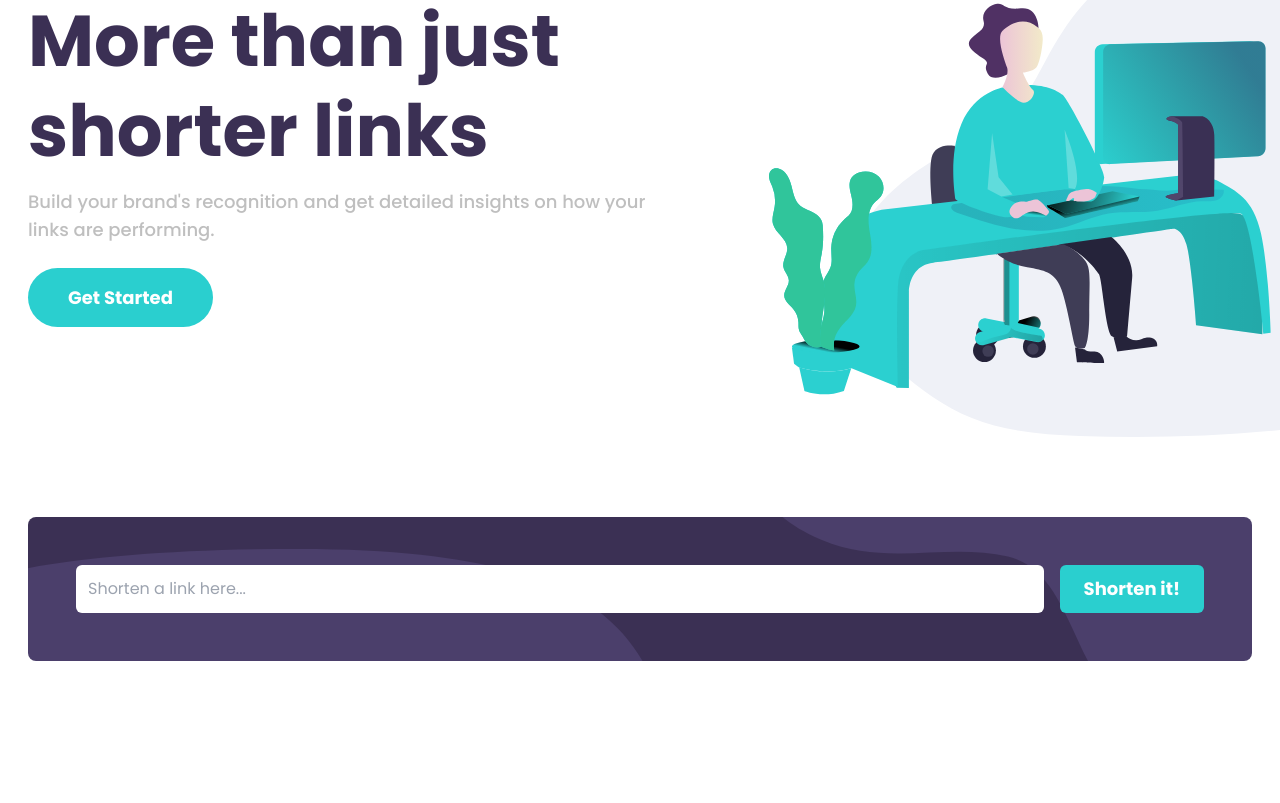
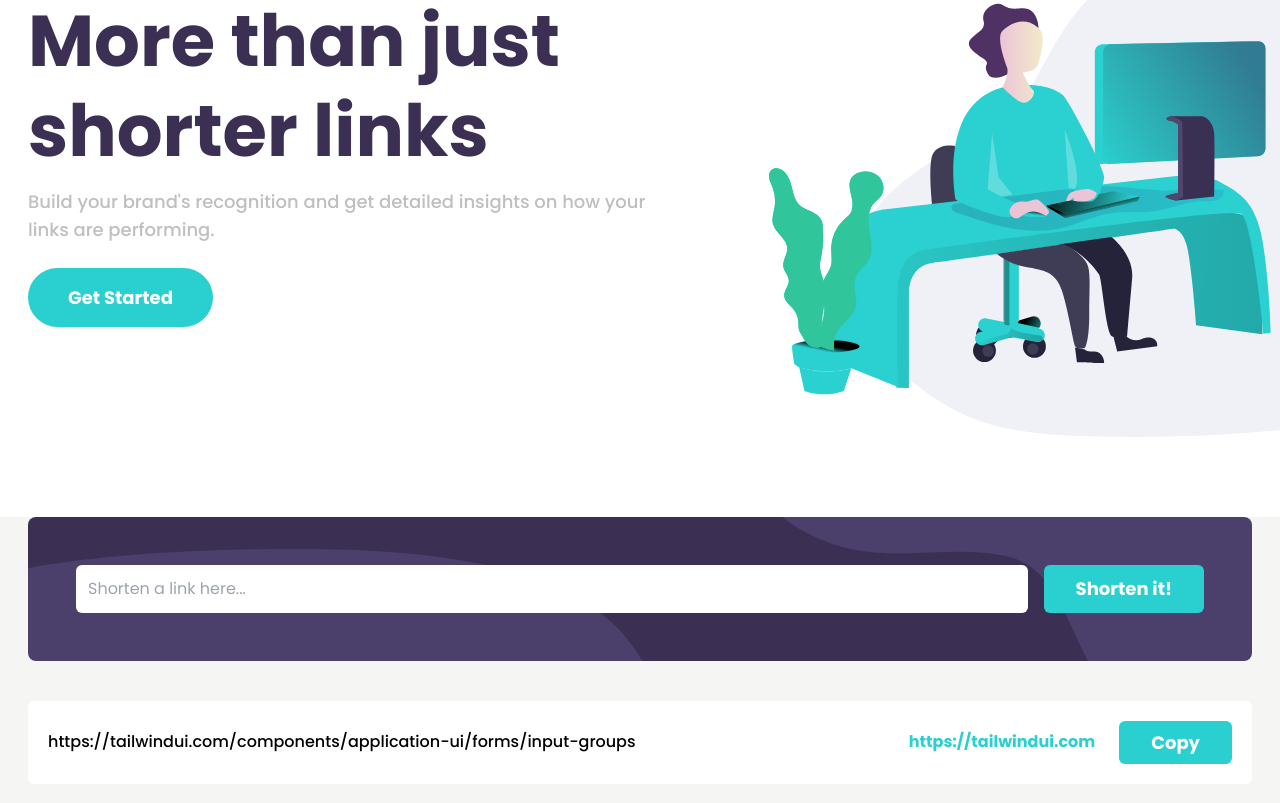
Before and after one commit to Kaspi-Chan/url-shortening-api-master, a React (Vite) app: page / in a window 1280 px wide. Shown: the part 225-1028 px from the top of the page. Before the commit the page ends 926 px from the top, so only its background shows below. Built offline with nearby package versions, Linux system fonts and the light colour scheme.

Commit message:
Create and style copied links card

```diff
--- a/src/components/LinkSection.jsx
+++ b/src/components/LinkSection.jsx
@@ -1,12 +1,19 @@
 import React from "react";
 import PrimaryButton from "./PrimaryButton";
+import ShortenedLinkCard from "./ShortenedLinkCard";
 
 const LinkSection = () => {
   return (
-    <section className="container mx-auto md:px-7 2xl:px-20 px-5">
+    <section className="container mx-auto md:px-7 2xl:px-20 px-5 bg-stone-100 pb-10">
       <div className="mt-20 mb-10 px-5 py-6 lg:px-12 lg:py-12 rounded-lg gap-4 flex flex-col lg:flex-row justify-center lg:justify-stretch items-stretch bg-primary-violet bg-shorten-mobile lg:bg-shorten-desktop bg-no-repeat bg-right-top lg:bg-cover">
         <input type="text" className="w-full rounded-md p-3 focus:outline-primary-cyan" placeholder="Shorten a link here..." />
         <PrimaryButton size="rectangularBig" text="Shorten it!" />
+      </div>
+      <div>
+        <ShortenedLinkCard
+          defaultLink={"https://tailwindui.com/components/application-ui/forms/input-groups"}
+          shortLink={"https://tailwindui.com"}
+        />
       </div>
     </section>
   );
--- a/src/components/PrimaryButton.jsx
+++ b/src/components/PrimaryButton.jsx
@@ -3,8 +3,8 @@ import React from "react";
 const buttonStyles = {
   roundedSmall: "py-2 px-4 rounded-full",
   roundedBig: "py-4 px-10 rounded-full text-base",
-  rectangularSmall: "py-2 px-4 rounded-md",
-  rectangularBig: "py-2 px-6 rounded-md text-base",
+  rectangularSmall: "py-2 px-6 rounded-md",
+  rectangularBig: "py-2 px-8 rounded-md text-base",
 };
 
 const PrimaryButton = ({ size = "roundedSmall", text, onClick }) => {
--- /dev/null
+++ b/src/components/ShortenedLinkCard.jsx
@@ -0,0 +1,18 @@
+import React from "react";
+import PrimaryButton from "./PrimaryButton";
+
+const ShortenedLinkCard = ({ defaultLink, shortLink }) => {
+  const overflowStyle = "whitespace-nowrap text-ellipsis overflow-hidden";
+  return (
+    <div className="bg-white rounded-md lg:flex lg:items-center lg:justify-between lg:gap-6">
+      <div className={`p-3 lg:p-5 font-medium ${overflowStyle}`}>{defaultLink}</div>
+      <hr className="bg-stone-400 w-full lg:hidden" />
+      <div className="p-3 lg:p-5 flex flex-col lg:flex-row gap-3 lg:gap-6 justify-stretch lg:items-center">
+        <div className={`text-primary-cyan font-bold ${overflowStyle}`}>{shortLink}</div>
+        <PrimaryButton size="rectangularBig" text={"Copy"} />
+      </div>
+    </div>
+  );
+};
+
+export default ShortenedLinkCard;
```
